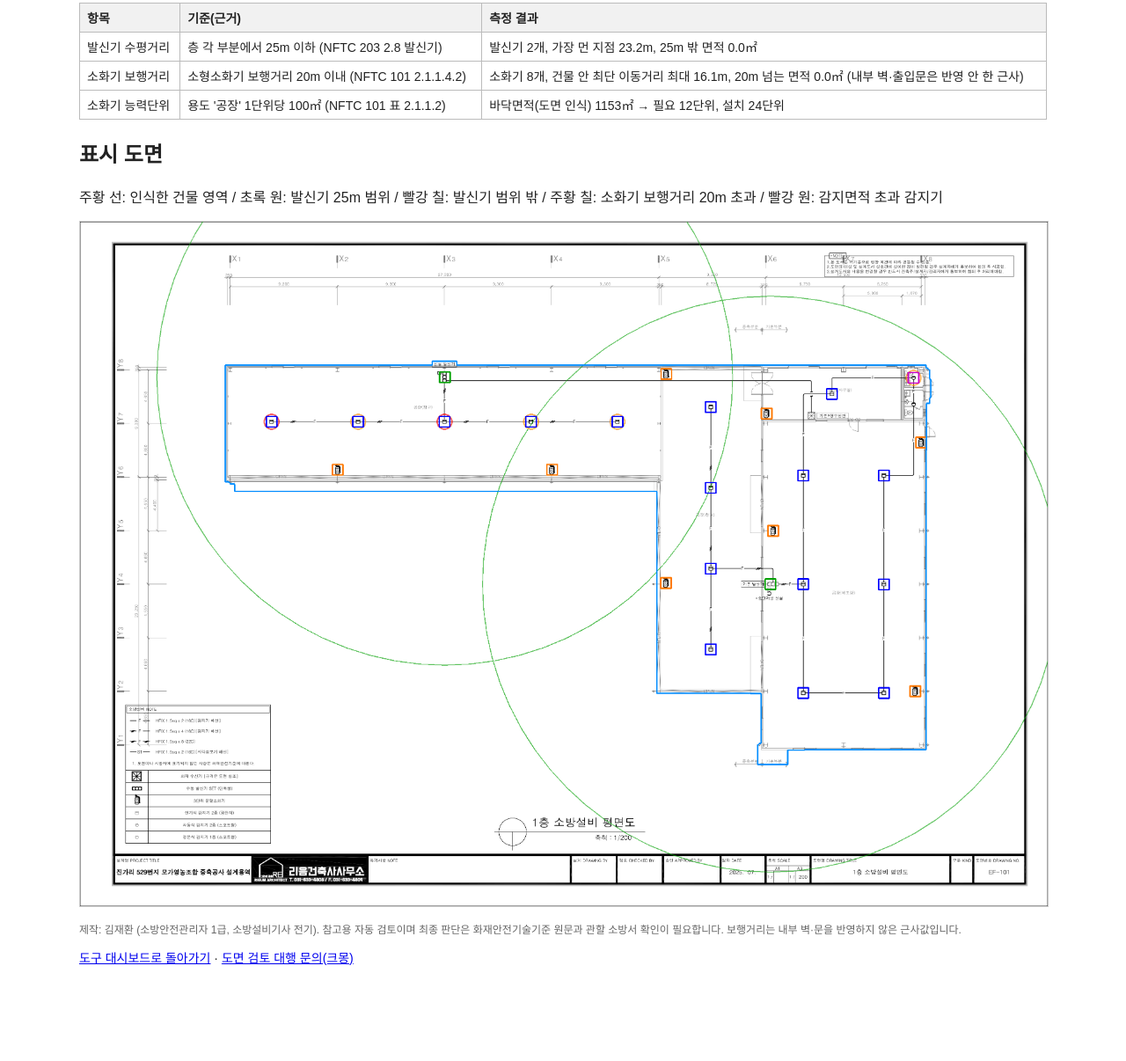
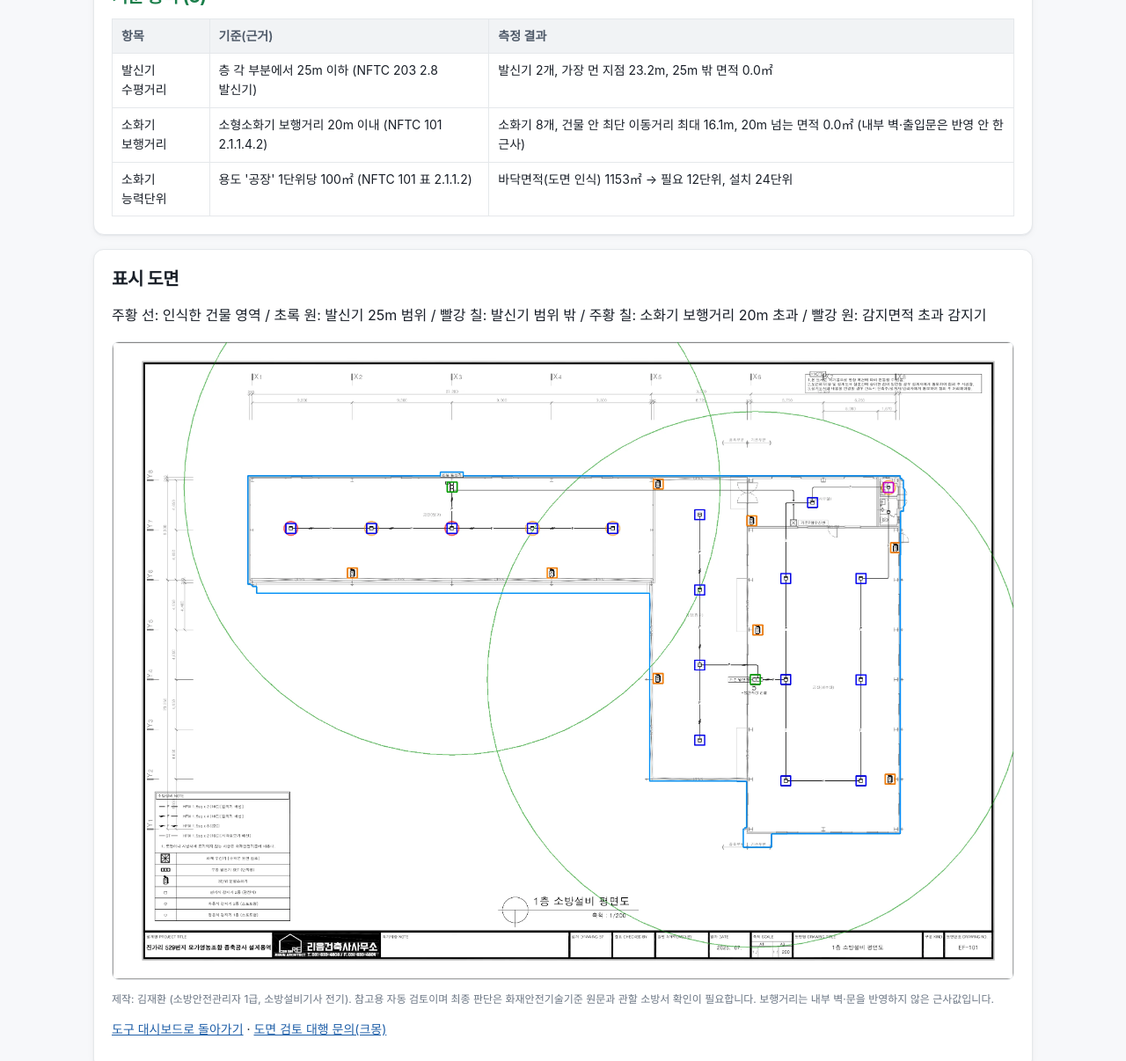
Before and after one commit to pefp96-web/fire-safety-tools, a plain HTML site: page drawing-checker/sample_result/report.html in a window 1280 px wide. Shown: the part 628-1834 px from the top of the page at 88% size. Before the commit the page ends 1750 px from the top, so only its background shows below. Drawn offline with Linux system fonts and the light colour scheme; a web font is replaced by a local one.

Commit message:
도면 검토 결과: 공통 디자인, 압축 이미지(webp)

```diff
--- a/drawing-checker/sample_result/report.html
+++ b/drawing-checker/sample_result/report.html
@@ -1,9 +1,14 @@
 <!doctype html><html lang=ko><meta charset=utf-8><meta name="viewport" content="width=device-width,initial-scale=1"><title>소방도면 검토 결과</title><script src="../../gc.js"></script>
-<style>body{font-family:'Malgun Gothic',sans-serif;max-width:1100px;margin:24px auto;color:#222}table{border-collapse:collapse;width:100%}td,th{border:1px solid #bbb;padding:6px 8px;font-size:14px;text-align:left;vertical-align:top}th{background:#f1f1f1}img{width:100%;border:1px solid #ccc}</style>
-<h1>소방도면 법령 자동 검토 결과</h1>
+<meta name="theme-color" content="#C8322B">
+<link rel="stylesheet" href="../../assets/ds.css">
+<style>main{max-width:1100px}img{width:100%;border:1px solid var(--line);border-radius:var(--r)}h2.v{color:var(--brand-text)}h2.c{color:var(--warn)}h2.o{color:var(--ok)}</style>
+<header class="top"><div class="in"><div><h1>소방도면 법령 자동 검토 결과</h1><p>공개 허가도서 시험 · NFTC 101·203 자동 판정</p></div><nav><a href="../../">대시보드</a><a href="../../kit/">현장 수첩</a></nav></div></header>
+<main id="main"><section class="card">
 <p>파일: sample_g2b_jingari529.pdf / 4쪽 / 축척 1/200 / 도면 인식 바닥면적 1153㎡ / 용도 공장 / 부착높이 6.0m / 검토일 2026-11-24</p>
 <p>인식한 기호: 3단위 분말소화기 8개, 수동 발신기 SET (단독형) 2개, 연기식 감지기 2종 (광전식) 16개, 차동식 감지기 2종 (스포트형) 1개, 정온식 감지기 1종 (스포트형) 0개 / 글자 위치로 추가(추정): 기존 발신기</p>
-<h2 style='color:#c00'>위반 의심 (1)</h2><table><tr><th>항목</th><th>기준(근거)</th><th>측정 결과</th></tr><tr><td>감지기 감지면적</td><td>부착높이 6.0m, 기타구조 기준 1개당 바닥면적 (NFTC 203 표 2.4.3.5, 표 2.4.3.10.1)</td><td>감지기 17개, 1개가 맡는 면적 25~85㎡ (실 구분 없이 가까운 감지기로 나눈 근사) → 기준보다 10% 넘게 초과 2개</td></tr></table><h2 style='color:#b60'>확인 필요 (2)</h2><table><tr><th>항목</th><th>기준(근거)</th><th>측정 결과</th></tr><tr><td>감지기 감지면적</td><td>부착높이 6.0m, 기타구조 기준 1개당 바닥면적 (NFTC 203 표 2.4.3.5, 표 2.4.3.10.1)</td><td>감지기 17개, 1개가 맡는 면적 25~85㎡ (실 구분 없이 가까운 감지기로 나눈 근사) → 기준 초과 10% 이내 4개(실제 치수로 다시 계산 필요)</td></tr><tr><td>수신기 기록장치</td><td>도면 주기와 실제 장비 일치</td><td>주기에 '기록장치' 요구가 있는데 기존 수신반 재사용으로 표기됨 → 기존 수신반 사양 확인 필요</td></tr></table><h2 style='color:#070'>기준 충족 (3)</h2><table><tr><th>항목</th><th>기준(근거)</th><th>측정 결과</th></tr><tr><td>발신기 수평거리</td><td>층 각 부분에서 25m 이하 (NFTC 203 2.8 발신기)</td><td>발신기 2개, 가장 먼 지점 23.2m, 25m 밖 면적 0.0㎡</td></tr><tr><td>소화기 보행거리</td><td>소형소화기 보행거리 20m 이내 (NFTC 101 2.1.1.4.2)</td><td>소화기 8개, 건물 안 최단 이동거리 최대 16.1m, 20m 넘는 면적 0.0㎡ (내부 벽·출입문은 반영 안 한 근사)</td></tr><tr><td>소화기 능력단위</td><td>용도 '공장' 1단위당 100㎡ (NFTC 101 표 2.1.1.2)</td><td>바닥면적(도면 인식) 1153㎡ → 필요 12단위, 설치 24단위</td></tr></table>
-<h2>표시 도면</h2><p>주황 선: 인식한 건물 영역 / 초록 원: 발신기 25m 범위 / 빨강 칠: 발신기 범위 밖 / 주황 칠: 소화기 보행거리 20m 초과 / 빨강 원: 감지면적 초과 감지기</p>
-<img src="annotated.png">
-<p style='font-size:12px;color:#666'>제작: 김재환 (소방안전관리자 1급, 소방설비기사 전기). 참고용 자동 검토이며 최종 판단은 화재안전기술기준 원문과 관할 소방서 확인이 필요합니다. 보행거리는 내부 벽·문을 반영하지 않은 근사값입니다.</p><p style="font-size:14px"><a href="../../">도구 대시보드로 돌아가기</a> · <a href="https://kmong.com/gig/846805" data-gc="kmong-click">도면 검토 대행 문의(크몽)</a></p></html>
+<h2 class='v'>위반 의심 (1)</h2><table><tr><th>항목</th><th>기준(근거)</th><th>측정 결과</th></tr><tr><td>감지기 감지면적</td><td>부착높이 6.0m, 기타구조 기준 1개당 바닥면적 (NFTC 203 표 2.4.3.5, 표 2.4.3.10.1)</td><td>감지기 17개, 1개가 맡는 면적 25~85㎡ (실 구분 없이 가까운 감지기로 나눈 근사) → 기준보다 10% 넘게 초과 2개</td></tr></table><h2 class='c'>확인 필요 (2)</h2><table><tr><th>항목</th><th>기준(근거)</th><th>측정 결과</th></tr><tr><td>감지기 감지면적</td><td>부착높이 6.0m, 기타구조 기준 1개당 바닥면적 (NFTC 203 표 2.4.3.5, 표 2.4.3.10.1)</td><td>감지기 17개, 1개가 맡는 면적 25~85㎡ (실 구분 없이 가까운 감지기로 나눈 근사) → 기준 초과 10% 이내 4개(실제 치수로 다시 계산 필요)</td></tr><tr><td>수신기 기록장치</td><td>도면 주기와 실제 장비 일치</td><td>주기에 '기록장치' 요구가 있는데 기존 수신반 재사용으로 표기됨 → 기존 수신반 사양 확인 필요</td></tr></table><h2 class='o'>기준 충족 (3)</h2><table><tr><th>항목</th><th>기준(근거)</th><th>측정 결과</th></tr><tr><td>발신기 수평거리</td><td>층 각 부분에서 25m 이하 (NFTC 203 2.8 발신기)</td><td>발신기 2개, 가장 먼 지점 23.2m, 25m 밖 면적 0.0㎡</td></tr><tr><td>소화기 보행거리</td><td>소형소화기 보행거리 20m 이내 (NFTC 101 2.1.1.4.2)</td><td>소화기 8개, 건물 안 최단 이동거리 최대 16.1m, 20m 넘는 면적 0.0㎡ (내부 벽·출입문은 반영 안 한 근사)</td></tr><tr><td>소화기 능력단위</td><td>용도 '공장' 1단위당 100㎡ (NFTC 101 표 2.1.1.2)</td><td>바닥면적(도면 인식) 1153㎡ → 필요 12단위, 설치 24단위</td></tr></table>
+</section><section class="card"><h2>표시 도면</h2><p>주황 선: 인식한 건물 영역 / 초록 원: 발신기 25m 범위 / 빨강 칠: 발신기 범위 밖 / 주황 칠: 소화기 보행거리 20m 초과 / 빨강 원: 감지면적 초과 감지기</p>
+<picture><source srcset="annotated.webp" type="image/webp"><img src="annotated.png" alt="검토 표시 도면: 발신기 범위·소화기 보행거리·감지면적 초과 표시" loading="lazy" decoding="async"></picture>
+<p class='hint'>제작: 김재환 (소방안전관리자 1급, 소방설비기사 전기). 참고용 자동 검토이며 최종 판단은 화재안전기술기준 원문과 관할 소방서 확인이 필요합니다. 보행거리는 내부 벽·문을 반영하지 않은 근사값입니다.</p><p style="font-size:14px"><a href="../../">도구 대시보드로 돌아가기</a> · <a href="https://kmong.com/gig/846805" data-gc="kmong-click">도면 검토 대행 문의(크몽)</a></p></section></main>
+<script src="../../assets/ui.js" defer></script>
+</html>
```
Also changed, not shown: drawing-checker/sample_result/annotated.webp (added).
